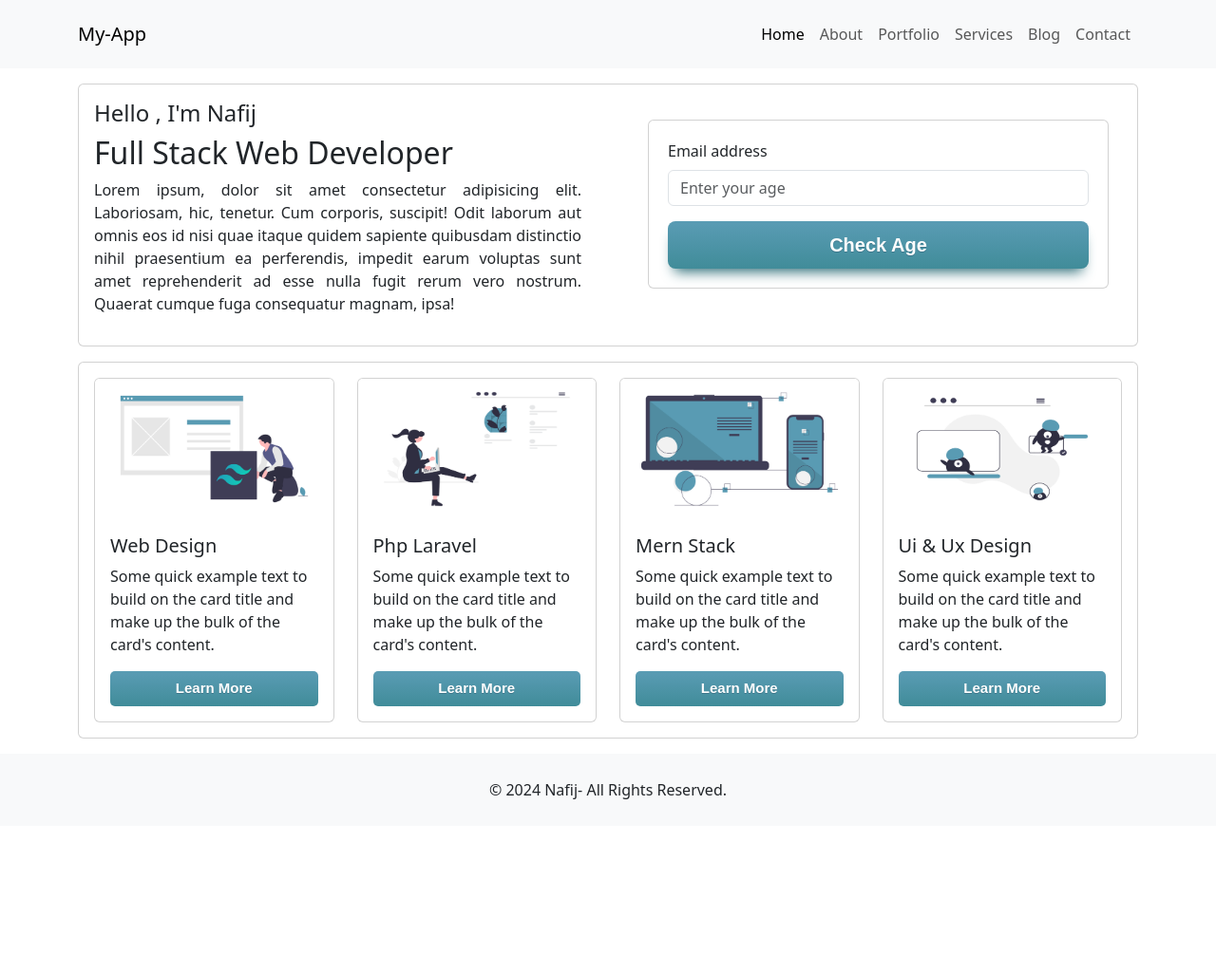
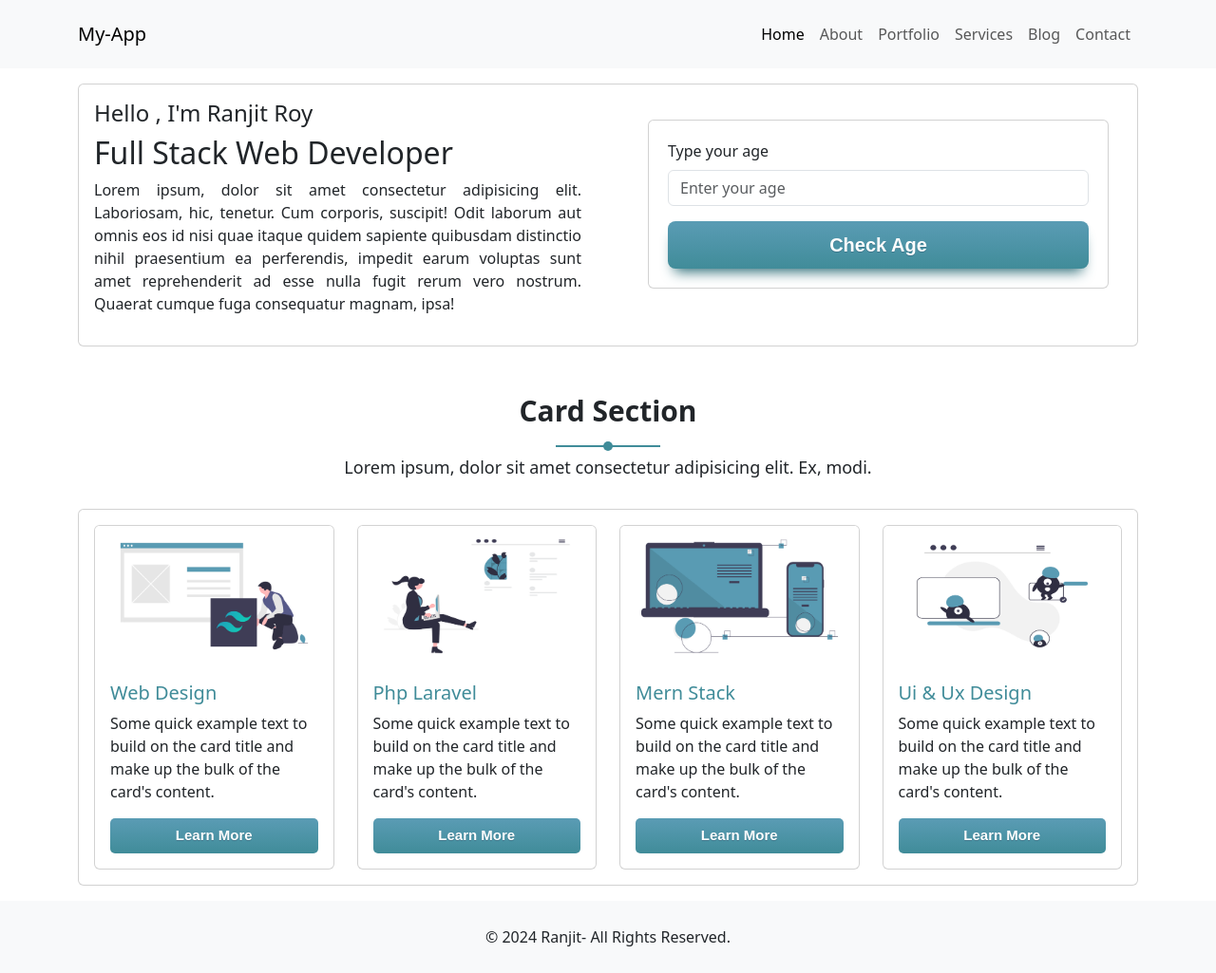
Before and after one commit to nafijfuad39/-assignment-01, a plain HTML site: page index.html in a window 1280 px wide. Shown: the whole page at 95% size. Before the commit the page ends 870 px from the top, so only its background shows below. Drawn offline with Linux system fonts and the light colour scheme.

Commit message:
5th commit

```diff
--- a/css/style.css
+++ b/css/style.css
@@ -67,3 +67,79 @@
     text-align: center;
     margin: 0px;
  }
+
+ /* Card Area CSS */
+.card {
+  position: relative;
+}
+
+.card .single-card:before {
+  position: absolute;
+  content: "";
+  left: 0;
+  top: 0;
+  width: 2px;
+  height: 0;
+  background-color: #408c99 ;
+  transition: .3s;
+}
+.card .single-card:hover:before {
+  height: 100%;
+}
+.card .single-card:after {
+  position: absolute;
+  content: "";
+  right: 0;
+  bottom: 0;
+  width: 2px;
+  height: 0;
+  background-color: #408c99;
+  transition: .3s;
+}
+.card .single-card:hover:after {
+  height: 100%;
+}
+
+.card-body h5 {
+  color: #408c99 ;
+}
+
+.section-title {
+  margin-top: 50px;
+}
+.section-title h4 {
+	text-transform: capitalize;
+	text-align: center;
+	font-size: 30px;
+	font-weight: 700;
+	position: relative;
+	padding-bottom: 20px;
+}
+.section-title h4:before {
+  position: absolute;
+  content: "";
+  width: 110px;
+  height: 2px;
+  left: 50%;
+  bottom: 0;
+  background-color: #408c99 ;
+  transform: translateX(-50%);
+}
+.section-title h4:after {
+    position: absolute;
+    width: 10px;
+    height: 10px;
+    background-color: #408c99;
+    content: "";
+    left: 50%;
+    transform: translateX(-50%);
+    border-radius: 50%;
+    bottom: -4px;
+  }
+
+.section-title p {
+  text-align: center;
+  font-size: 18px;
+  font-weight: 400;
+  margin-bottom: 30px;
+}
--- a/index.html
+++ b/index.html
@@ -17,7 +17,7 @@
                 <span class="navbar-toggler-icon"></span>
             </button>
             <div class="collapse navbar-collapse" id="navbarSupportedContent">
-                <ul class="navbar-nav ms-auto mb-2 mb-lg-0">
+                <ul class="navbar-nav ms-auto text-end mb-2 mb-lg-0">
                     <li class="nav-item">
                         <a class="nav-link active" aria-current="page" href="#">Home</a>
                     </li>
@@ -45,7 +45,7 @@
             <div class="row">
                 <div class="col-lg-6">
                     <div class="banner_content p-3">
-                        <h4>Hello , I'm Nafij</h4>
+                        <h4>Hello , I'm Ranjit Roy</h4>
                         <h2>Full Stack Web Developer</h2>
                         <p>
                             Lorem ipsum, dolor sit amet consectetur adipisicing elit. Laboriosam, hic, tenetur. Cum corporis, suscipit! Odit laborum aut omnis eos id nisi quae itaque quidem sapiente quibusdam distinctio nihil praesentium ea perferendis, impedit earum voluptas sunt amet reprehenderit ad esse nulla fugit rerum vero nostrum. Quaerat cumque fuga consequatur magnam, ipsa!
@@ -55,7 +55,7 @@
                 <div class="col-lg-6">
                     <div class="card form_card">
                         <div class="mb-3">
-                            <label for="ageInput" class="form-label">Email address</label>
+                            <label for="ageInput" class="form-label">Type your age</label>
                             <input type="number" class="form-control" id="ageInput" aria-describedby="emailHelp" placeholder="Enter your age">
                         </div>
                         <div class="d-grid gap-2">
@@ -72,10 +72,15 @@
     </div>
 
     <div class="container">
+        <div class="section-title">
+            <h4>card section</h4>
+            <p>Lorem ipsum, dolor sit amet consectetur adipisicing elit. Ex, modi.</p>
+        </div>
         <div class="card mt-3 mb-3">
             <div class="row p-3">
                 <div class="col-lg-3">
                     <div class="card">
+                        <div class="single-card">
                             <img src="./image/web-design.png" class="card-img-top" alt="...">
                             <div class="card-body">
                                 <h5 class="card-title">Web Design</h5>
@@ -84,8 +89,10 @@
                             </div>
                         </div>
                     </div>
+                </div>
                 <div class="col-lg-3">
                     <div class="card">
+                        <div class="single-card">
                             <img src="./image/web-development.png" class="card-img-top" alt="...">
                             <div class="card-body">
                                 <h5 class="card-title">Php Laravel</h5>
@@ -94,8 +101,10 @@
                             </div>
                         </div>
                     </div>
+                </div>
                 <div class="col-lg-3">
                     <div class="card">
+                        <div class="single-card">
                             <img src="./image/mern-stack.png" class="card-img-top" alt="...">
                             <div class="card-body">
                                 <h5 class="card-title">Mern Stack</h5>
@@ -104,8 +113,10 @@
                             </div>
                         </div>
                     </div>
+                </div>
                 <div class="col-lg-3">
                     <div class="card">
+                        <div class="single-card">
                             <img src="./image/ui-ux.png" class="card-img-top" alt="...">
                             <div class="card-body">
                                 <h5 class="card-title">Ui & Ux Design</h5>
@@ -117,9 +128,10 @@
                 </div>
             </div>
         </div>
+    </div>
 
     <div class="bg-body-tertiary p-3 text-center footer_class">
-        <p>© 2024 Nafij- All Rights Reserved.</p>
+        <p>© 2024 Ranjit- All Rights Reserved.</p>
     </div>
     <script src="./js/popper.min.js"></script>
     <script src="./js/bootstrap.min.js"></script>
```
Also changed, not shown: 1 other file. Lines whose indentation alone changed are shown as unchanged.
